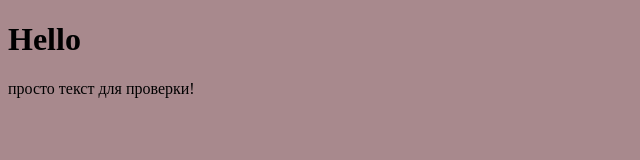
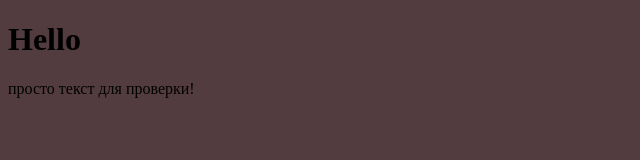
Before and after one commit to AshMikhail/E13.7.-Homework, a website built with webpack: page src/index.html in a window 1280 px wide. Shown: the whole page, without its empty margins (0-640 px from the left). Built offline with nearby package versions, Linux system fonts and the light colour scheme.

Commit message:
third commit

```diff
--- a/package.json
+++ b/package.json
@@ -4,11 +4,10 @@
   "main": "index.js",
   "scripts": {
     "lint": "eslint ./src",
-    "build": "npx webpack --mode production",
+    "build": "webpack --config webpack.prod.js",
     "prod": "webpack serve --open --config webpack.prod.js",
     "start": "webpack serve --open --config webpack.dev.js",
-    "json": "json-server --watch db.json",
-    "prepare": "husky"
+    "json": "json-server --watch db.json"
   },
   "keywords": [],
   "author": "",
--- a/src/css/style.css
+++ b/src/css/style.css
@@ -1,3 +1,5 @@
 body {
-    background: rgb(168, 137, 141);
+    width: 100%;
+    height: 100vh;
+    background: rgb(83, 60, 64);
 }
```
Also changed, not shown: dist/bundle.js.
